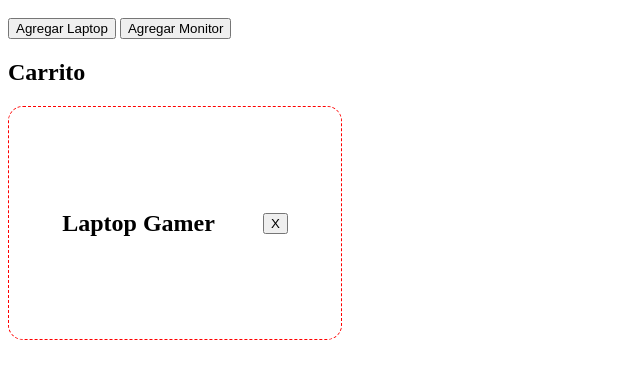
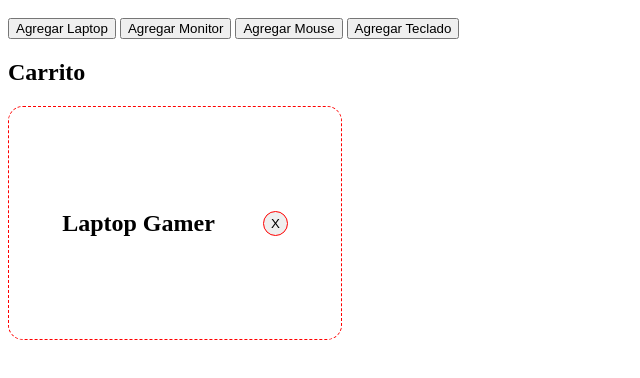
Before and after one commit to jako12287/Automatizacion-vanilla-js, a plain HTML site: page dom-day5/index.html in a window 1280 px wide. Both pictures are taken after a click on the button "Agregar Laptop". Shown: the part 48-426 px from the top of the page, without its empty margins (0-640 px from the left). Drawn offline with Linux system fonts and the light colour scheme.

Commit message:
dom-day5 part 2

```diff
--- a/dom-day5/index.html
+++ b/dom-day5/index.html
@@ -11,6 +11,18 @@
             padding: 1rem;
             border-radius: 15px;
         }
+
+        .remove{
+          border: 1px solid red;
+          border-radius: 100%;
+          width: 25px;
+          height: 25px;
+          padding: 10px;
+          display: flex;
+          justify-content: center;
+          align-items: center;
+          cursor: pointer;
+        }
         #carrito{
             display: flex;
             gap: 2rem;
@@ -21,6 +33,8 @@
   <div id="catalogo">
     <button data-id="1" data-nombre="Laptop Gamer">Agregar Laptop</button>
     <button data-id="2" data-nombre="Monitor 27">Agregar Monitor</button>
+    <button data-id="3" data-nombre="Mouse Logitech">Agregar Mouse</button>
+    <button data-id="4" data-nombre="Teclado snap-dragon">Agregar Teclado</button>
   </div>
 
   <h2>Carrito</h2>
--- a/dom-day5/main.js
+++ b/dom-day5/main.js
@@ -1,52 +1,113 @@
-const catalog = document.querySelector("#catalogo");
-const cart = document.querySelector("#carrito");
-const body = document.body;
+// ====== Referencias y estado ======
+const catalog = document.querySelector('#catalogo');
+const cart    = document.querySelector('#carrito');
+const body    = document.body;
 
-const state = { cart: [] };
+const state = { cart: [] }; // fuente de verdad
 
-const createCart = (title = "", id) => {
-  const card = document.createElement("div");
-  card.dataset.itemId = id;
-  const titleCard = document.createElement("h2");
-  const btnDelete = document.createElement("button");
-  btnDelete.type = "button";
-  btnDelete.textContent = "X";
-  titleCard.textContent = title.trim();
-  card.className = "card";
 
-  card.append(titleCard, btnDelete);
+// ====== Vista (creación de nodos UI) ======
+function createCartItemNode(title, id) {
+  const card = document.createElement('div');
+  card.className = 'card';
+  card.dataset.itemId = String(id);
+
+  const titleEl = document.createElement('h2');
+  titleEl.textContent = String(title).trim();
+
+  const btnDel = document.createElement('button');
+  btnDel.type = 'button';
+  btnDel.className = 'remove';
+  btnDel.textContent = 'X';
+
+  // Emite intención de eliminar (target + bubbles)
+  btnDel.addEventListener('click', () => {
+    btnDel.dispatchEvent(
+      new CustomEvent('producto:eliminado', {
+        detail: { id },
+        bubbles: true
+      })
+    );
+  });
+
+  card.append(titleEl, btnDel);
   return card;
-};
+}
 
-catalog.addEventListener("click", (e) => {
-  const btn = e.target.closest("button[data-id][data-nombre]");
+
+// ====== Catálogo: SOLO emite intención de agregar ======
+catalog.addEventListener('click', (e) => {
+  const btn = e.target.closest('button[data-id][data-nombre]');
   if (!btn) return;
 
-  const { id, nombre } = btn.dataset;
-  const idNum = Number(id);
+  const id = Number(btn.dataset.id);
+  const nombre = btn.dataset.nombre;
 
-  const ev = new CustomEvent("producto:agregado", {
-    detail: { id: idNum, nombre },
+  // cancelable: true → el controlador global puede vetar con preventDefault()
+  const ok = btn.dispatchEvent(
+    new CustomEvent('producto:agregado', {
+      detail: { id, nombre },
       bubbles: true,
+      cancelable: true
+    })
+  );
+
+  if (!ok) {
+    // bloqueado por el controlador global (por ejemplo, límite alcanzado)
+    console.warn('Agregado cancelado por el controlador global');
+  }
 });
 
-  const isExist = state.cart.some((i) => i.id === idNum);
 
-  if (isExist) return;
+// ====== Controlador global (body): muta estado y actualiza UI ======
 
-  state.cart.push({ id: idNum, nombre });
+// Agregar
+body.addEventListener('producto:agregado', (e) => {
+  const { id, nombre } = e.detail;
 
-  btn.dispatchEvent(ev);
+  // Regla: no duplicar por id
+  if (state.cart.some(p => p.id === id)) return;
+
+  // Regla de negocio: límite máximo (ej. 3)
+  if (state.cart.length >= 3) {
+    e.preventDefault();
+    console.log('Límite alcanzado (máximo 3 ítems)');
+    return;
+  }
+
+  // Muta estado
+  state.cart.push({ id, nombre });
+
+  // Render incremental (solo el ítem agregado)
+  cart.append(createCartItemNode(nombre, id));
+
+  // Notificar total actualizado
+  body.dispatchEvent(new CustomEvent('cart:updated', {
+    detail: { count: state.cart.length },
+    bubbles: true
+  }));
 });
 
-body.addEventListener("producto:agregado", (e) => {
-  console.log("Producto agregado:", e.detail.nombre);
-  cart.textContent = "";
-  const fragment = document.createDocumentFragment();
-  state.cart.forEach((item) => {
-    const newItem = createCart(item.nombre, item.id);
-    fragment.append(newItem);
+// Eliminar
+body.addEventListener('producto:eliminado', (e) => {
+  const { id } = e.detail;
+
+  // Muta estado
+  const idx = state.cart.findIndex(p => p.id === id);
+  if (idx === -1) return;
+  state.cart.splice(idx, 1);
+
+  // Quitar solo ese nodo del DOM
+  cart.querySelector(`.card[data-item-id="${id}"]`)?.remove();
+
+  // Notificar total actualizado
+  body.dispatchEvent(new CustomEvent('cart:updated', {
+    detail: { count: state.cart.length },
+    bubbles: true
+  }));
 });
 
-  cart.append(fragment);
+// Listener del total actualizado (puedes conectar badges/headers, etc.)
+body.addEventListener('cart:updated', (e) => {
+  console.log('Carrito actualizado. Total:', e.detail.count);
 });
```
Lines whose indentation alone changed are shown as unchanged.
